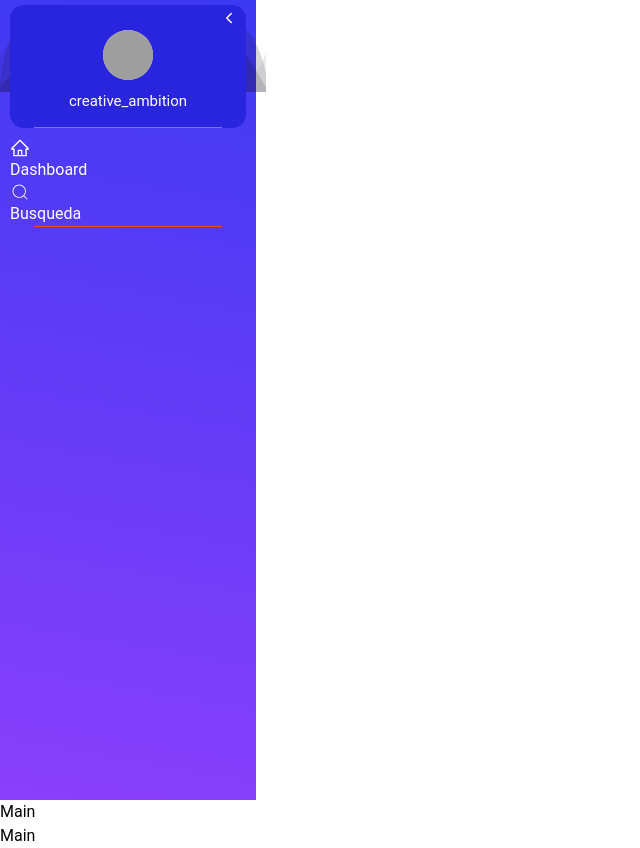
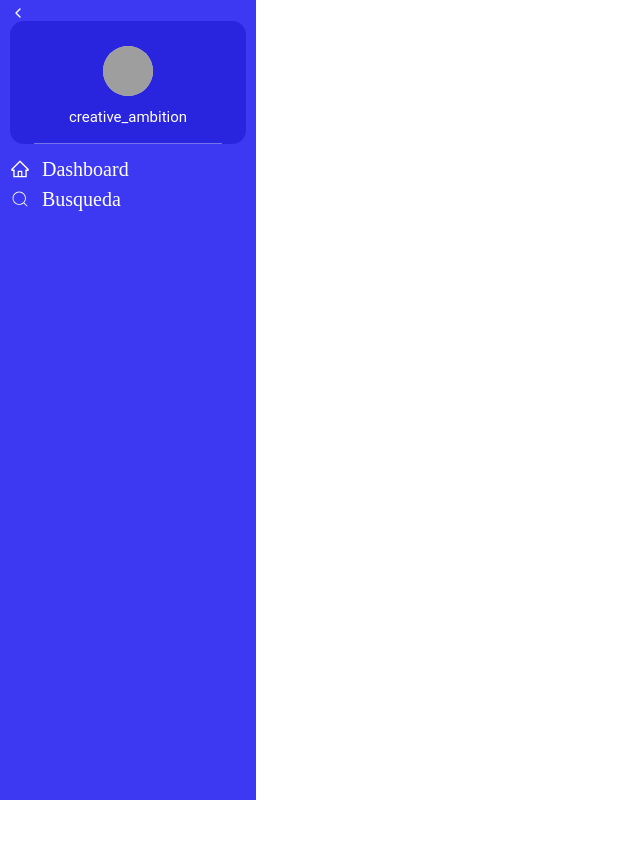
Before and after one commit to Gemini284/IBM_7mo, a React (Create React App) app in the folder ibm-proyecto/: page / in a window 1280 px wide. Shown: the whole page, without its empty margins (0-640 px from the left). After the commit the page ends 800 px from the top, so only its background shows below. Built offline with nearby package versions, Linux system fonts and the light colour scheme; grey boxes are pictures that could not be loaded.

Commit message:
Menú desplegable
implementación de menú desplegable

```diff
--- a/ibm-proyecto/src/App.js
+++ b/ibm-proyecto/src/App.js
@@ -12,7 +12,6 @@ function App() {
     <AuthProvider>
       <div>
         <Dashboard />
-        <Main />
       </div>
     </AuthProvider>
   );
--- a/ibm-proyecto/src/Components/NavIconTemplate/Nav.css
+++ b/ibm-proyecto/src/Components/NavIconTemplate/Nav.css
@@ -1,7 +1,7 @@
 .nav{
     position:relative;
     display: flex;
-    align-items: cen;
+    align-items: center;
     gap: 12px;
     padding: 12 20px;
     border-radius: 10px;
@@ -14,12 +14,17 @@
     background-color: orangered;
 }
 
-.h2{
+h2{
+    align-items: center;
     font-size: 20px;
     font-family: 'Times New Roman', Times, serif;
     font-weight: 500;
 }
 
+.navigation.active h2{
+    display: none;
+}
+
 .icon{
     font-size: 20px;
 }
--- a/ibm-proyecto/src/Components/NavIconTemplate/Nav.jsx
+++ b/ibm-proyecto/src/Components/NavIconTemplate/Nav.jsx
@@ -1,6 +1,6 @@
 import './Nav.css'
 const Nav = ({Icon, title}) => {
-    return <div className="Nav">
+    return <div className="nav">
         {Icon && <Icon className="icon" />}
         <h2> {title ? title : null}</h2>
     </div>;
--- a/ibm-proyecto/src/Components/Navigation Template/Navigation.css
+++ b/ibm-proyecto/src/Components/Navigation Template/Navigation.css
@@ -6,11 +6,15 @@
     width: 20%;
     min-height: 100vh;
     color: white;
-    background: linear-gradient(10deg, #8a3ffc, #3D39F2);
+    background: #3D39F2;
     padding: 5px 10px;
+    overflow: hidden;
+}
+.navigation.active{
+    width: max-content;
 }
 
-.navigation .menu{
+.navigation.menu{
     position: absolute;
     right: 10px;
     top: 0;
@@ -23,6 +27,11 @@
     align-items: center;
     z-index: 1;
     cursor: pointer;
+}
+
+.navigation.active.menu{
+    position: relative;
+
 }
 
 .navigation header{
@@ -66,7 +75,7 @@
     font-size: 15px;
 }
 
-.navigation .divider{
+.navigation.divider{
     position: relative;
     margin: 0 auto;
     height: 1px;
@@ -74,7 +83,7 @@
     background-color: orangered;
 }
 
-.navigation .bg-waves{
+.navigation.bg-waves{
 
     position: absolute;
     left: 0;
@@ -82,3 +91,23 @@
     z-index: -1;
     opacity: 0.3;
 }
+
+.navigation.menu.active{
+    rotate: 180deg;
+
+}
+
+.navigation.active header{
+    padding: 0;
+    margin-top: 10 px;
+    background-color: transparent;
+}
+
+.navigation.active head::after, .navigation.active header span{
+    display: none;
+
+}
+
+.navigation.active header .profile{
+    height: 40px;
+}
--- a/ibm-proyecto/src/Components/Navigation Template/Navigation.jsx
+++ b/ibm-proyecto/src/Components/Navigation Template/Navigation.jsx
@@ -1,4 +1,4 @@
-import React from 'react'
+import React, { useState } from 'react'
 import './Navigation.css'
 import Nav from '../NavIconTemplate/Nav'
 import {AiOutlineHome} from 'react-icons/ai'
@@ -6,13 +6,35 @@ import {CiSearch} from 'react-icons/ci'
 import {FiChevronLeft} from 'react-icons/fi'
 
 const Navigation = () => {
+  const [nav, setnav] = useState(false);
   return (
-    <div className='navigation'>
-          <div className="menu">
+    <div className={`navigation ${nav && "active"}`}>
+          <div className={`menu ${nav && "active"}`}
+          onClick={()=> {
+            setnav((prevState) => !prevState)
+          }}>
             <FiChevronLeft className="menu-icon" />
 
           </div>
         <header>
+          {/*
+        <svg
+        className="bg-wave"
+    preserveAspectRatio="none"
+    viewBox="0 0 1200 120"
+    xmlns="http://www.w3.org/2000/svg"
+    style={{ fill: '#3270aa', width: '172%', height: 387, transform: 'scaleX(-1)' }}
+  >
+    <path
+    d="M0 0v46.29c47.79 22.2 103.59 32.17 158 28 70.36-5.37 136.33-33.31 206.8-37.5 73.84-4.36 147.54 16.88 218.2 35.26 69.27 18 138.3 24.88 209.4 13.08 36.15-6 69.85-17.84 104.45-29.34C989.49 25 1113-14.29 1200 52.47V0z"
+    opacity=".25"
+  />
+    <path
+      d="M0 0v15.81c13 21.11 27.64 41.05 47.69 56.24C99.41 111.27 165 111 224.58 91.58c31.15-10.15 60.09-26.07 89.67-39.8 40.92-19 84.73-46 130.83-49.67 36.26-2.85 70.9 9.42 98.6 31.56 31.77 25.39 62.32 62 103.63 73 40.44 10.79 81.35-6.69 119.13-24.28s75.16-39 116.92-43.05c59.73-5.85 113.28 22.88 168.9 38.84 30.2 8.66 59 6.17 87.09-7.5 22.43-10.89 48-26.93 60.65-49.24V0z"
+      opacity=".5"
+    />
+    <path d="M0 0v5.63C149.93 59 314.09 71.32 475.83 42.57c43-7.64 84.23-20.12 127.61-26.46 59-8.63 112.48 12.24 165.56 35.4C827.93 77.22 886 95.24 951.2 90c86.53-7 172.46-45.71 248.8-84.81V0z" />
+  </svg>*/}
             <div className='profile'>
                 <img src='https://cdn-icons-png.flaticon.com/512/3135/3135715.png'
                 alt='user-img'
@@ -23,23 +45,7 @@ const Navigation = () => {
         <Nav title="Dashboard" Icon={AiOutlineHome}/>
         <Nav title="Busqueda" Icon={CiSearch}/>
         <div className="divider"></div>
-        <svg
-        className="bg-waves"
-          preserveAspectRatio="none"
-          viewBox="0 0 1200 120"
-          xmlns="http://www.w3.org/2000/svg"
-          style={{ fill: '#070617', width: '104%', height: 92, transform: 'rotate(180deg) scaleX(-1)' }}
-        >
-          <path
-          d="M0 0v46.29c47.79 22.2 103.59 32.17 158 28 70.36-5.37 136.33-33.31 206.8-37.5 73.84-4.36 147.54 16.88 218.2 35.26 69.27 18 138.3 24.88 209.4 13.08 36.15-6 69.85-17.84 104.45-29.34C989.49 25 1113-14.29 1200 52.47V0z"
-          opacity=".25"
-        />
-          <path
-            d="M0 0v15.81c13 21.11 27.64 41.05 47.69 56.24C99.41 111.27 165 111 224.58 91.58c31.15-10.15 60.09-26.07 89.67-39.8 40.92-19 84.73-46 130.83-49.67 36.26-2.85 70.9 9.42 98.6 31.56 31.77 25.39 62.32 62 103.63 73 40.44 10.79 81.35-6.69 119.13-24.28s75.16-39 116.92-43.05c59.73-5.85 113.28 22.88 168.9 38.84 30.2 8.66 59 6.17 87.09-7.5 22.43-10.89 48-26.93 60.65-49.24V0z"
-            opacity=".5"
-          />
-          <path d="M0 0v5.63C149.93 59 314.09 71.32 475.83 42.57c43-7.64 84.23-20.12 127.61-26.46 59-8.63 112.48 12.24 165.56 35.4C827.93 77.22 886 95.24 951.2 90c86.53-7 172.46-45.71 248.8-84.81V0z" />
-        </svg>
+
 
           </div>
   )
--- a/ibm-proyecto/src/Dashboard.jsx
+++ b/ibm-proyecto/src/Dashboard.jsx
@@ -7,7 +7,7 @@ const Dashboard = () => {
   return (
     <div>
         <Navigation />
-        <Main />
+
 
     </div>
   )
```
